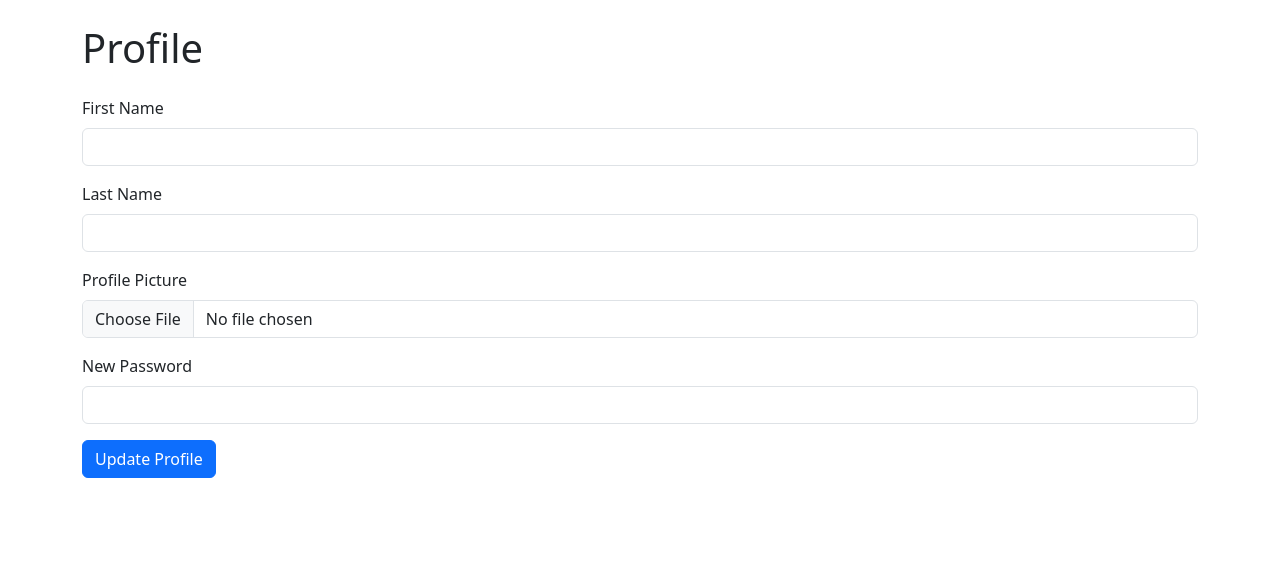
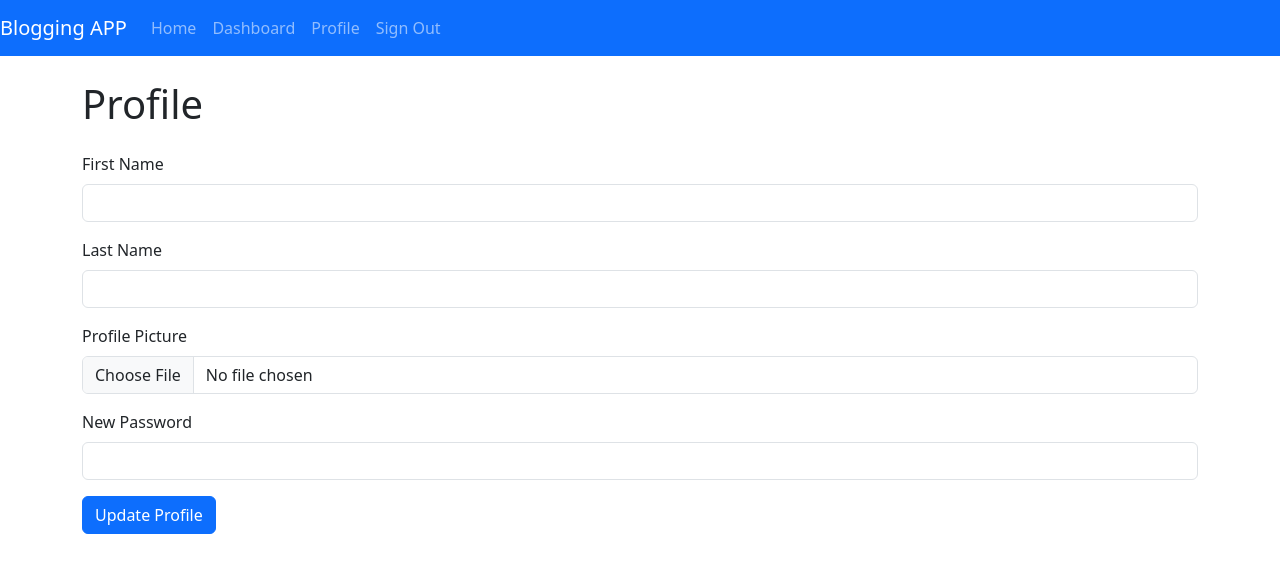
Before and after one commit to totalnetsolution/blogging-app, a website with bundled scripts: page profile.html in a window 1280 px wide. Built offline with nearby package versions, Linux system fonts and the light colour scheme.

Commit message:
blogging app completed

```diff
--- a/profile.html
+++ b/profile.html
@@ -7,6 +7,31 @@
     <link href="https://cdn.jsdelivr.net/npm/bootstrap@5.3.0/dist/css/bootstrap.min.css" rel="stylesheet">
 </head>
 <body>
+     <!--navbar started-->
+     <nav class="navbar navbar-expand-lg navbar-dark bg-primary text-white">
+        <a class="navbar-brand" href="./index.html">Blogging APP</a>
+        <button class="navbar-toggler" type="button" data-toggle="collapse" data-target="#navbarSupportedContent" aria-controls="navbarSupportedContent" aria-expanded="false" aria-label="Toggle navigation">
+          <span class="navbar-toggler-icon"></span>
+        </button>
+        <div class="collapse navbar-collapse" id="navbarNav">
+            <ul class="navbar-nav">
+              <li class="nav-item active">
+                <a class="nav-link" href="./index.html">Home <span class="sr-only"></span></a>
+              </li>
+              <li class="nav-item">
+                <a class="nav-link" href="./dashboard.html">Dashboard</a>
+              </li>
+              <li class="nav-item">
+                <a class="nav-link" href="./profile.html">Profile</a>
+              </li>
+              <li class="nav-item">
+                <a class="nav-link" href="">Sign Out</a>
+              </li>
+            </ul>
+          </div>
+
+      </nav>
+    <!--navbar ended-->
     <div class="container">
         <h1 class="my-4">Profile</h1>
         <form id="profile-form">
```
Also changed, not shown: dashboard.html (+26 -0 lines), index.html (+24 -3 lines), login.html (+22 -0 lines), signup.html (+22 -0 lines).
